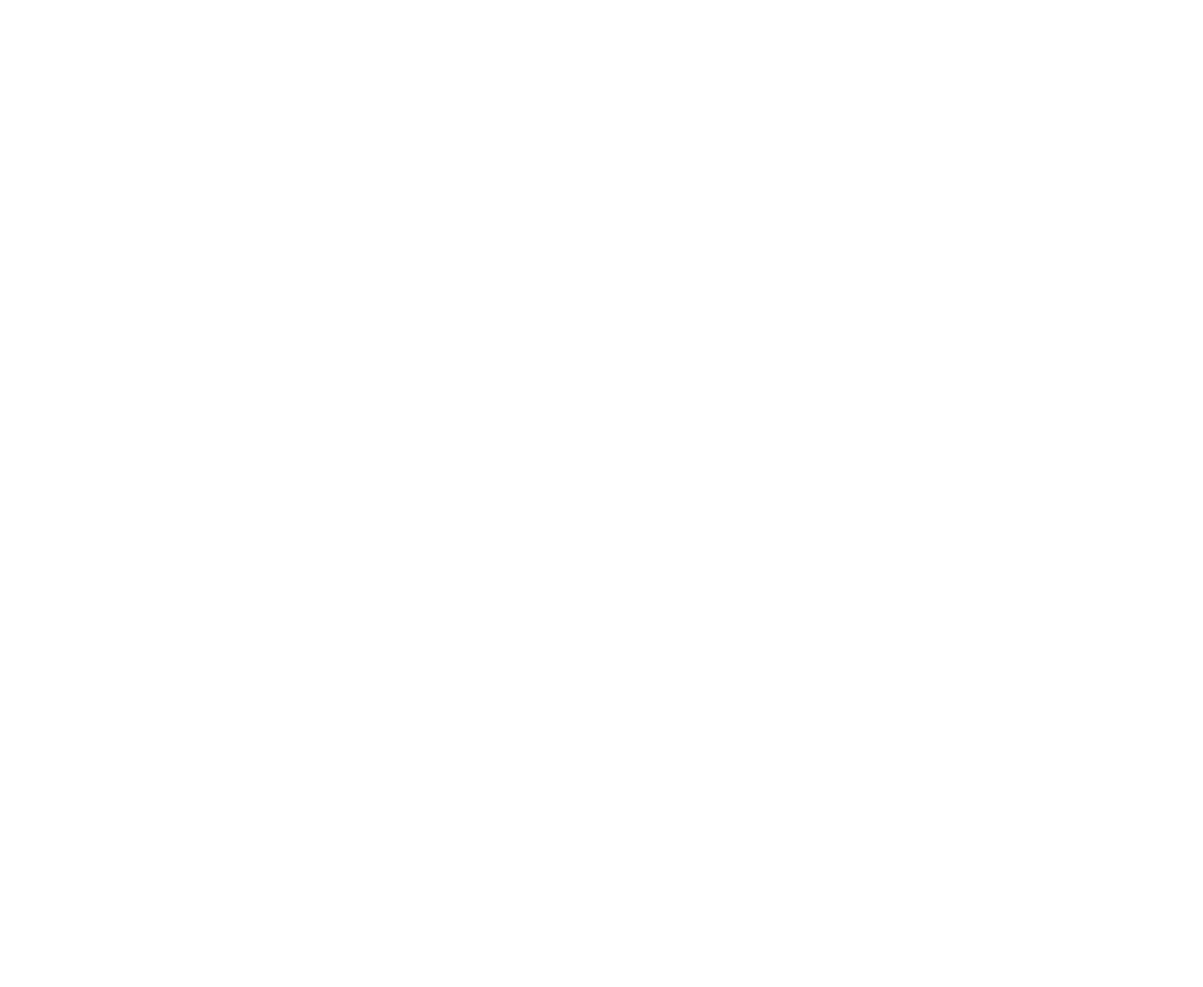
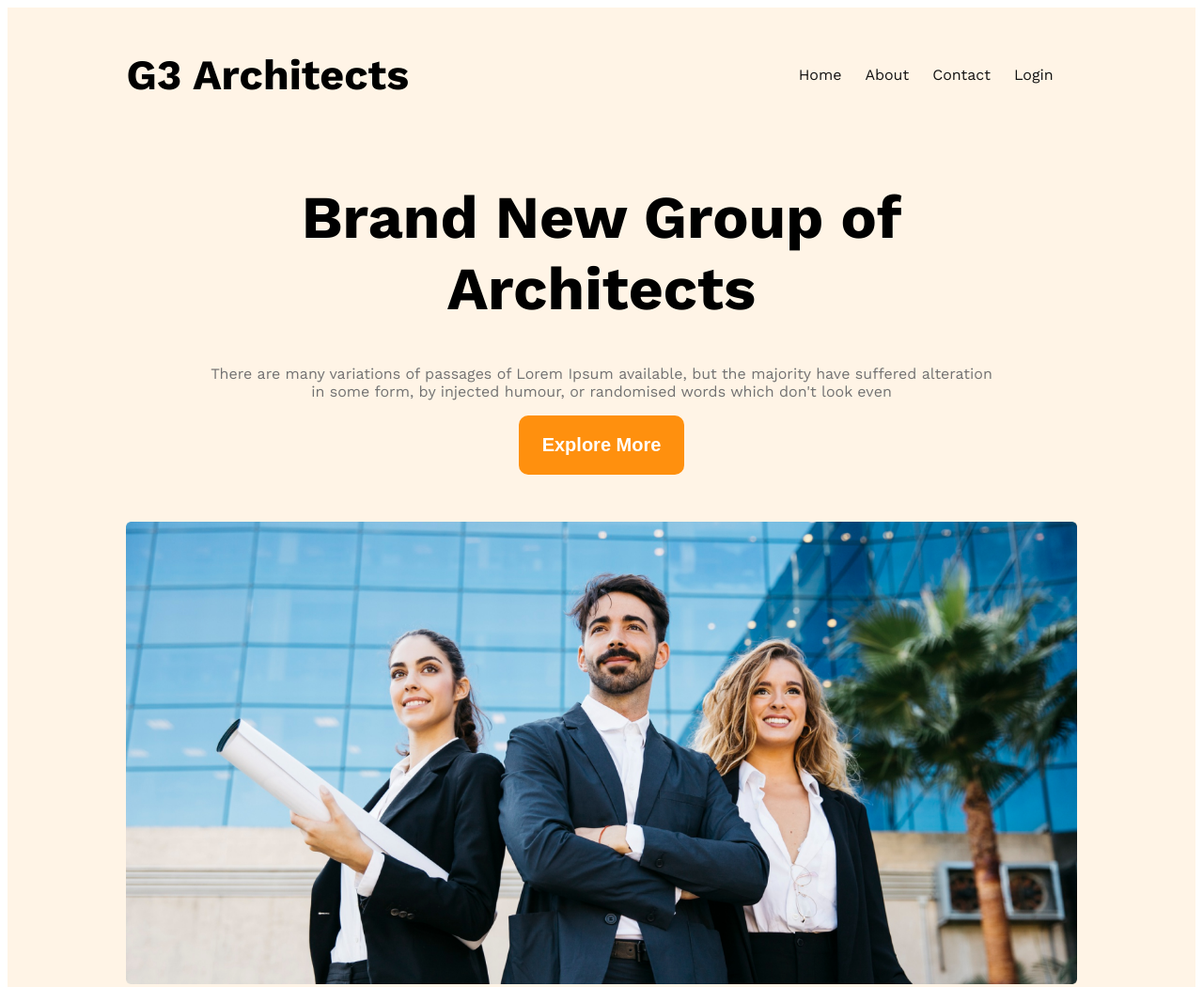
Before and after one commit to Riadul-Hasan/g3-landing-page, a plain HTML site: page index.html in a window 1280 px wide. Shown: the top 1050 px of the page at 94% size. Before the commit the page ends 800 px from the top, so only its background shows below. Drawn offline with nearby package versions, Linux system fonts and the light colour scheme.

Commit message:
Small Device for Header

```diff
--- a/Styles/style.css
+++ b/Styles/style.css
@@ -0,0 +1,102 @@
+@import url('https://fonts.googleapis.com/css2?family=Work+Sans:ital,wght@0,100..900;1,100..900&display=swap');
+
+.work-sans-normal{
+  font-family: "Work Sans", serif;
+  font-optical-sizing: auto;
+  font-weight: 400;
+  font-style: normal;
+}
+
+
+/* Shared Common Styles */
+.display-flex{
+    display: flex;
+}
+.dark-one{
+    color: #131313;
+}
+.dark-two{
+    color: #131313;
+}
+.dark-three{
+    color: #727272;
+}
+
+.primary-btn{
+    background-color: #FF900E;
+    color: white;
+    padding: 20px 25px;
+    font-size: 1.25rem;
+    font-weight: 600;
+    border-radius: 10px;
+    border: none;
+}
+.primary-bg{
+    background-color: rgba(255, 144, 14, 0.1);
+}
+
+/* Header Style */
+/* nav style */
+.navbar{
+    justify-content: space-between;
+    max-width: 80%;
+    margin: 0 auto;
+    align-items: center;
+}
+.brand{
+    font-size: 2.8rem;
+    font-weight: bold;
+}
+.nav-item{
+    list-style: none;
+}
+.nav-link{
+    text-decoration: none;
+    margin-right: 25px;
+}
+
+
+/* Banner Style */
+.banner{
+    max-width: 80%;
+    margin: 0 auto;
+}
+.banner-content{
+    max-width: 840px;
+    margin: 0 auto;
+    text-align: center;
+    margin-bottom: 50px;
+}
+.banner-content h1{
+    font-size: 4rem;
+    font-weight: bold;
+}
+.banner-content p{
+    font-size: 1rem;
+}
+.banner-image{
+    width: 100%;
+}
+
+/* Responsive for header */
+@media screen and (max-width: 576px) {
+    .navbar, .nav-links{
+        flex-direction: column;
+    }
+
+    .banner-content h1{
+        font-size: 40px;
+
+
+    }
+    .banner-image{
+        margin-bottom: 50px;
+
+    }
+   .brand{
+    width: 320px;
+    padding-left: 30px;
+    margin: 10 auto;
+   }
+
+}
--- a/index.html
+++ b/index.html
@@ -6,7 +6,38 @@
     <title>G3 Architects</title>
     <link rel="stylesheet" href="Styles/style.css">
 </head>
-<body>
+<body class="work-sans-normal">
+    <header class="primary-bg">
+        <nav class="navbar display-flex">
+            <h3 class="brand">G3 Architects</h3>
+            <ul class="nav-links display-flex">
+                <li class="nav-item"><a href="" class="nav-link dark-two">Home</a></li>
+                <li class="nav-item"><a href="" class="nav-link dark-two">About</a></li>
+                <li class="nav-item"><a href="" class="nav-link dark-two">Contact</a></li>
+                <li class="nav-item"><a href="" class="nav-link dark-two">Login</a></li>
+            </ul>
+        </nav>
 
+        <div class="banner">
+            <div class="banner-content">
+                <h1>Brand New
+                    Group of Architects
+                    </h1>
+                    <p class="dark-three">There are many variations of passages of Lorem Ipsum available, but the majority have suffered alteration in some form, by injected humour, or randomised words which don't look even</p>
+                    <button class="primary-btn">
+                        Explore More
+                    </button>
+            </div>
+                <img class="banner-image" src="images/banner.png" alt="">
+        </div>
+    </header>
+
+    <main>
+
+    </main>
+
+    <footer>
+
+    </footer>
 </body>
 </html>
```
